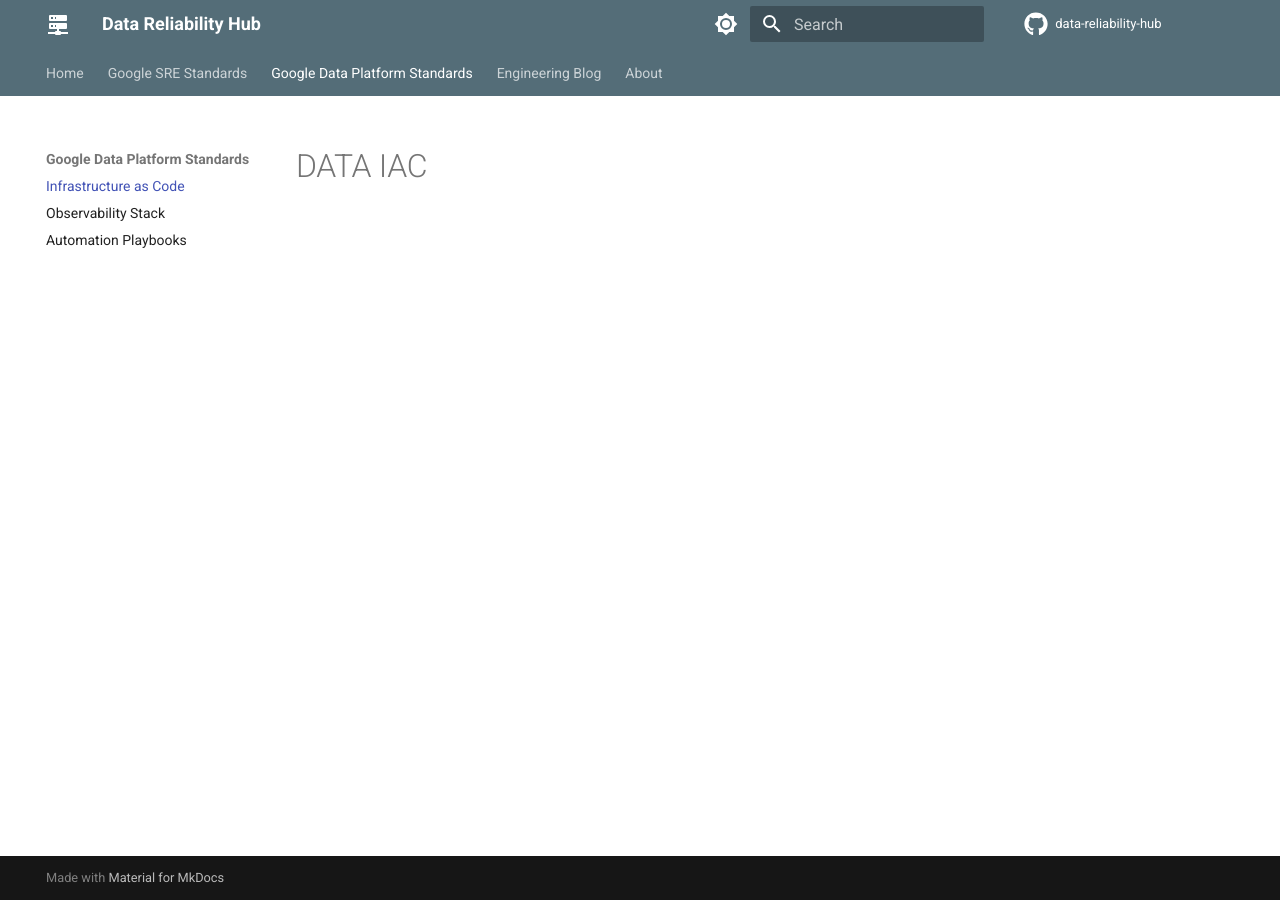
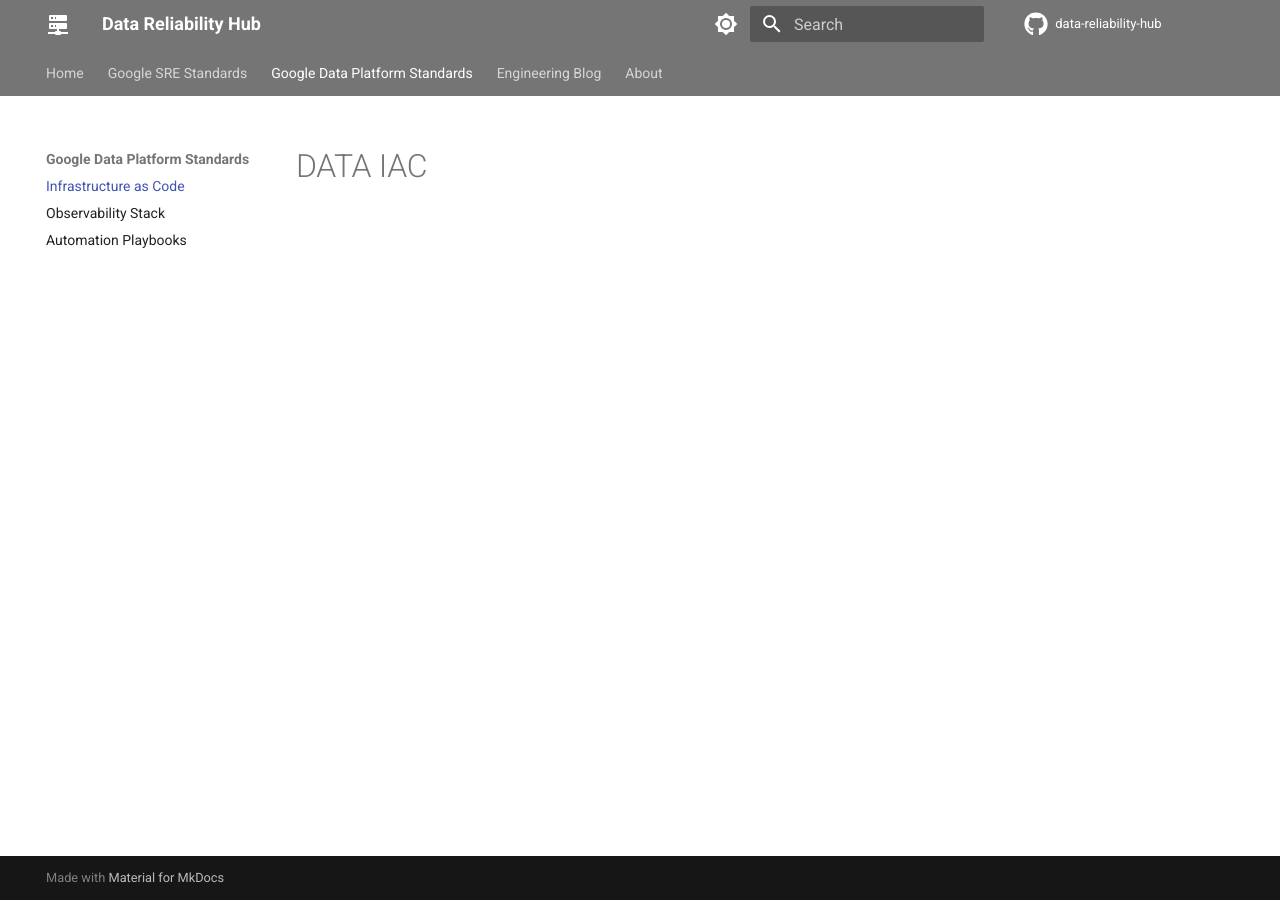
Before and after one commit to mcatalangt/data-reliability-hub, an MkDocs documentation site: the page built from docs/modules/data/iac.md, in a window 1280 px wide. Built offline with MkDocs 1.6.1 and Material for MkDocs 9.7.7, drawn with Linux system fonts in a browser that asks for light colours; comment, search, counter and statistics services are not loaded.

```diff
--- a/mkdocs.yml
+++ b/mkdocs.yml
@@ -29,7 +29,7 @@
   palette:
     # Modo Claro (Por defecto)
     - scheme: default
-      primary: blue grey          # Color principal (Barra superior)
+      primary: grey          # Color principal (Barra superior)
       accent: purple         # Color de enlaces y botones
       toggle:
         icon: material/brightness-7
```
